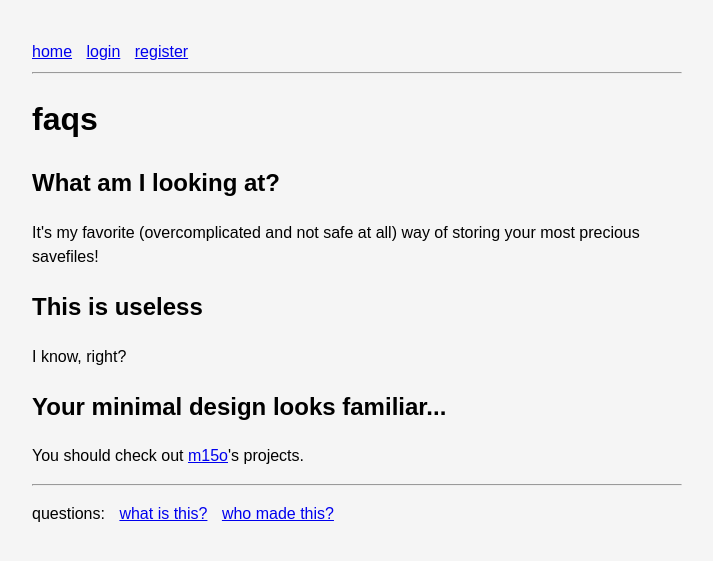
After one commit to BiRabittoh/myprecious, a Flask app: page /about in a window 1280 px wide. The commit adds this page. Shown: the top 561 px of the page, without its empty margins (283-996 px from the left). Run offline with Flask 3, Linux system fonts and the light colour scheme; parts of the project's set-up code (start-up, migrations or seed data) failed here and were passed over.

Commit message:
create all pages, minor tweaks

```diff
--- a/myprecious/GamesApi.py
+++ b/myprecious/GamesApi.py
@@ -6,6 +6,9 @@ import requests
 import os, json
 
 def get_token():
+    if None in [ c.CLIENT_ID, c.CLIENT_SECRET ]:
+        print("Please check your .env file.")
+        exit(1)
     url = f"{ c.AUTH_URL }?{ urlencode(c.AUTH_URL_PARAMS) }"
     response = requests.request("POST", url).json()
     return response['access_token']
--- a/myprecious/__main__.py
+++ b/myprecious/__main__.py
@@ -58,7 +58,6 @@ def construct_user(id, username, password, email):
 
 def render(template):
     return render_template(template, user=current_user)
-
 
 def handle_platform(game, platform):
     try:
@@ -125,6 +124,16 @@ def route_login():
     else:
         return render_template("login.html", user=current_user, last_user=username)
 
+@app.route('/register', methods=['GET', 'POST'])
+def route_register():
+    if current_user.is_authenticated:
+        return redirect('/')
+
+    if request.method == "GET":
+        return render("register.html")
+
+    return render("register.html")
+
 @app.route('/logout')
 def route_logout():
     logout_user()
@@ -177,6 +186,24 @@ def route_upload():
     f.save(save_file)
     return render("index.html")
 
+
+@app.route('/admin', methods=['GET', 'POST'])
+def route_admin():
+    if not current_user.is_authenticated:
+        return redirect('/')
+
+    if current_user.id != 1:
+        return redirect('/')
+
+    if request.method == "GET":
+        return render("admin.html")
+
+    return render("admin.html")
+
+@app.route('/about')
+def route_about():
+    return render("about.html")
+
 if __name__ == "__main__":
     app.debug=c.DEBUG_SWITCH
     app.secret_key = c.SECRET_KEY
--- a/myprecious/static/style.css
+++ b/myprecious/static/style.css
@@ -41,3 +41,7 @@ footer {
 .link::before {
     content: "â†— ";
 }
+
+.hidden {
+    display: none !important;
+}
--- /dev/null
+++ b/myprecious/templates/about.html
@@ -0,0 +1,10 @@
+{% extends "base.html" %}
+{% block title %}faqs{% endblock %}
+{% block content %}
+<h2>What am I looking at?</h2>
+<p>It's my favorite (overcomplicated and not safe at all) way of storing your most precious savefiles!</p>
+<h2>This is useless</h2>
+<p>I know, right?</p>
+<h2>Your minimal design looks familiar...</h2>
+<p>You should check out <a href="https://lipu.li/?u=m15o&p=projects">m15o</a>'s projects.</p>
+{% endblock %}
--- a/myprecious/templates/base.html
+++ b/myprecious/templates/base.html
@@ -1,6 +1,5 @@
 <!DOCTYPE html>
 <html lang="en">
-
 <head>
     <meta charset="utf-8">
     <meta name="viewport" content="width=device-width, initial-scale=1">
@@ -16,24 +15,28 @@
             <a href="/">home</a>
             {% if user.is_authenticated %}
             <a href="/upload">upload</a>
+            {% if user.id == 1 %}
+            <a href="/admin">admin</a>
+            {% endif %}
             <a href="/logout">logout</a>
             {% else %}
             <a href="/login">login</a>
             <a href="/register">register</a>
             {% endif %}
+
             {% endblock %}
         </nav>
         <hr>
     </header>
     <main>
         <h1>{% block title %}{% endblock %}</h1>
-        <p></p>
         {% block content %}{% endblock %}
+        <hr />
         <nav>
             {% block footer %}
             <span>questions: </span>
-            <a href="#">what is this?</a>
-            <a href="https://birabittoh.github.io/">who made this?</a>
+            <a href="/about">what is this?</a>
+            <a href="https://birabittoh.github.io/" target="_blank">who made this?</a>
             {% endblock %}
         </nav>
     </main>
--- a/myprecious/templates/index.html
+++ b/myprecious/templates/index.html
@@ -1,6 +1,5 @@
 {% extends "base.html" %}
 {% block title %}myprecious{% endblock %}
 {% block content %}
-<p>A simple library for game saves.</p>
-<p></p>
+<p>A simple game saves archive.</p>
 {% endblock %}
--- a/myprecious/templates/login.html
+++ b/myprecious/templates/login.html
@@ -2,10 +2,10 @@
 {% block title %}login{% endblock %}
 {% block content %}
 <form action="/login" method="POST" enctype="multipart/form-data">
-    <input type="text" name="username" placeholder="User" {% if last_user %}value="{{ last_user }}" {% endif %}/>
-    <input type="password" name="password" placeholder="Password" />
+    <input type="text" name="username" placeholder="username" {% if last_user %}value="{{ last_user }}" {% endif %}/>
+    <input type="password" name="password" placeholder="password" />
     <input type="checkbox" name="remember" checked>
-    <label for="remember">Remember me</label><br />
+    <label for="remember">remember me</label><br />
     <input type="submit" value="login" />
 </form>
 {% endblock %}
--- a/myprecious/templates/upload.html
+++ b/myprecious/templates/upload.html
@@ -2,8 +2,8 @@
 {% block title %}upload{% endblock %}
 {% block content %}
 <form action="/upload" method="POST" enctype="multipart/form-data">
-    <input type="text" name="game_id" value="{{ game.game_id }}" required />
-    <input type="text" name="platform_id" value="{{ game.platform_id }}" required />
+    <input class="hidden" type="text" name="game_id" value="{{ game.game_id }}" required />
+    <input class="hidden" type="text" name="platform_id" value="{{ game.platform_id }}" required />
     <table>
         <tr onClick="window.location.href = '/search';">
             <td>
```
Also changed, not shown: myprecious/templates/admin.html (added, +8 -0 lines), myprecious/templates/register.html (added, +11 -0 lines).
